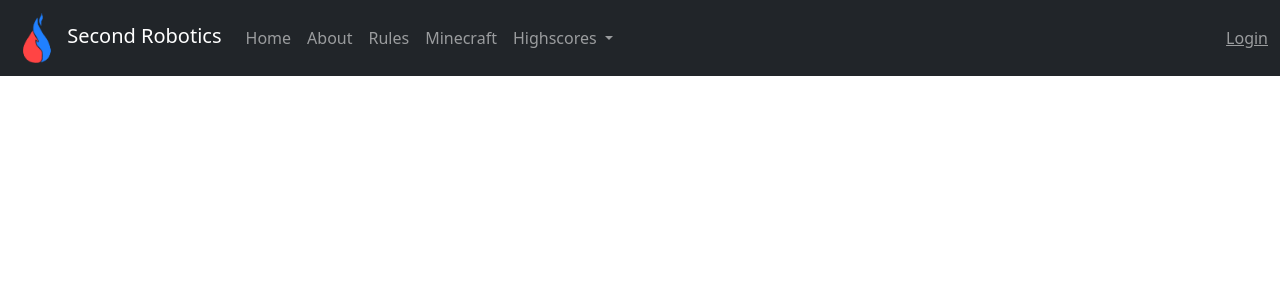
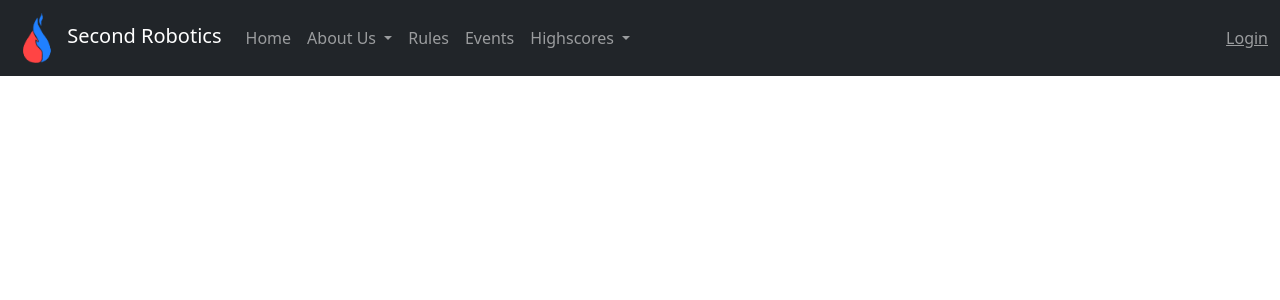
Before and after one commit to SecondRobotics/SecondWebsite, a Django app: page /events/ in a window 1280 px wide. Shown: the top 300 px of the page. Run offline with Django 3.2, Linux system fonts and the light colour scheme; data that the repository does not hold is empty.

Commit message:
bugfixes + navbar updates

```diff
--- a/events/templates/events/event.html
+++ b/events/templates/events/event.html
@@ -19,4 +19,5 @@
             <td><a href="/user/{{player.player_name}}" style="color:#fff;">{{player.player_name}}</a></td>
         </tr>
     {% endfor %}
+    </table>
 {% endblock %}
--- a/home/templates/home/base.html
+++ b/home/templates/home/base.html
@@ -64,14 +64,20 @@
                     <li class="nav-item">
                     <a class="nav-link" aria-current="page" href="/">Home</a>
                     </li>
-                    <li class="nav-item">
-                    <a class="nav-link" aria-current="page" href="/about">About</a>
-                    </li>
+                    <li class="nav-item dropdown">
+                    <a class="nav-link dropdown-toggle" href="#" id="navbarDropdown" role="button" data-bs-toggle="dropdown" aria-expanded="false">
+                        About Us
+                    </a>
+                    <ul class="dropdown-menu" aria-labelledby="navbarDropdown">
+                        <li><a class="dropdown-item" href="/about">About</a></li>
+                        <li><hr class="dropdown-divider"></li>
+                        <li><a class="dropdown-item" href="/mrc">Minecraft</a></li>
+                    </ul>
                     <li class="nav-item">
                     <a class="nav-link" aria-current="page" href="/rules">Rules</a>
                     </li>
                     <li class="nav-item">
-                    <a class="nav-link" aria-current="page" href="/mrc">Minecraft</a>
+                    <a class="nav-link" aria-current="page" href="/events">Events</a>
                     </li>
                     {% comment %} <li class="nav-item dropdown">
                     <a class="nav-link dropdown-toggle" href="#" id="navbarDropdown" role="button" data-bs-toggle="dropdown" aria-expanded="false">
```
